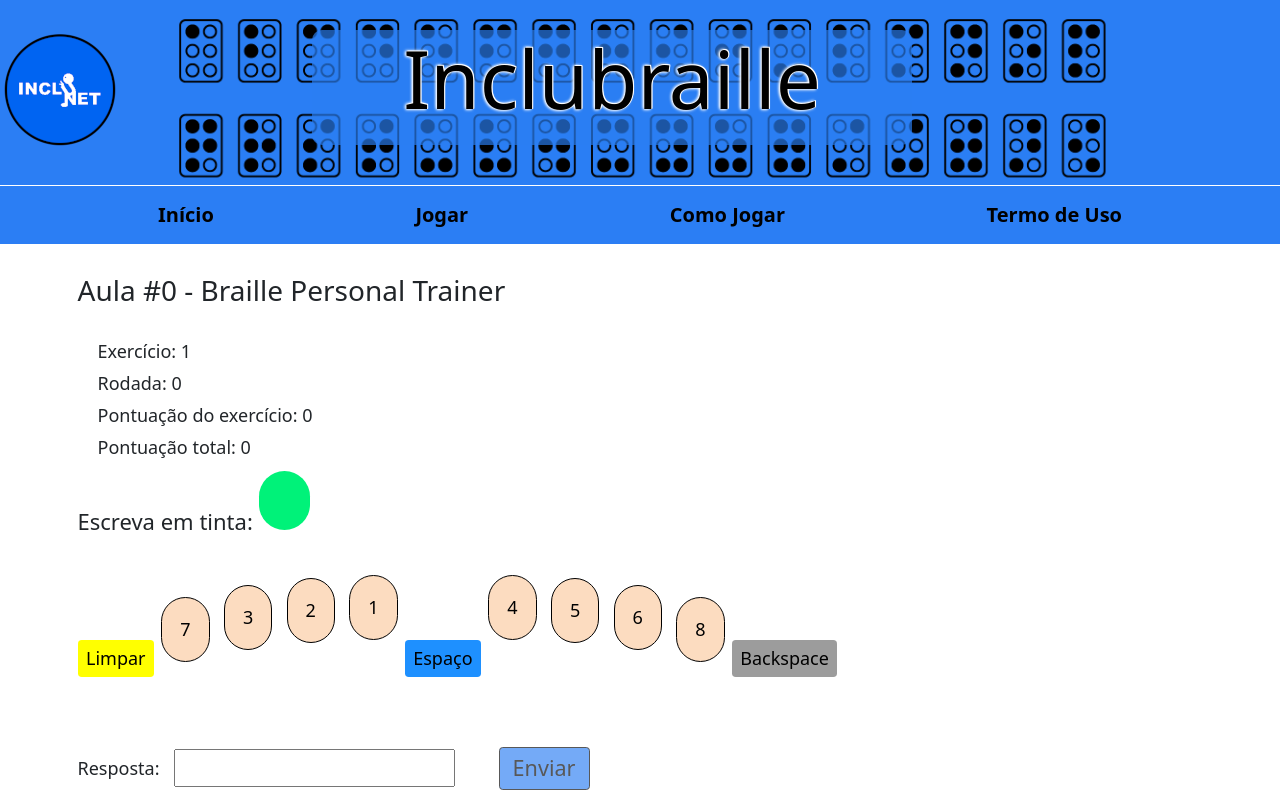
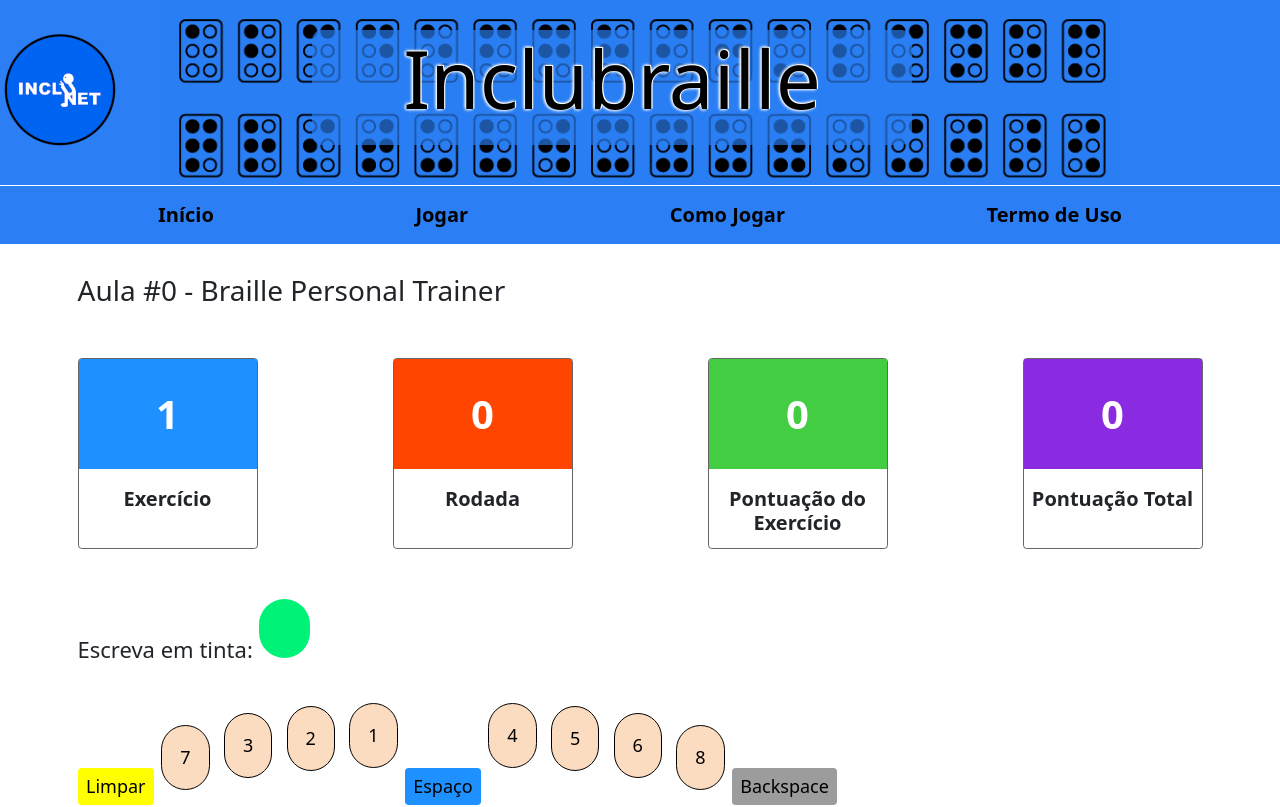
Before and after one commit to inclunet/bin-go, a SvelteKit app in the folder bingo/: page /braille/1/1 in a window 1280 px wide. Shown: the top 807 px of the page. Built offline with nearby package versions, Linux system fonts and the light colour scheme; no server answers.

Commit message:
add cards to view the points

```diff
--- a/bingo/src/routes/braille/[player]/[class]/+page.svelte
+++ b/bingo/src/routes/braille/[player]/[class]/+page.svelte
@@ -24,6 +24,37 @@
      * @type {HTMLAudioElement}
      */
     let startClassAudio;
+
+    let items_points = [
+        {
+            name: "Exercício",
+            value: $braille.CurrentClass + 1,
+            color: "#1E90FF",
+        },
+        {
+            name: "Rodada",
+            value: $braille.CurrentRound,
+            color: "#FF4500",
+        },
+        {
+            name: "Pontuação do Exercício",
+            value: $braille.CurrentPunctuation,
+            color: "#42CD42",
+        },
+        {
+            name: "Pontuação Total",
+            value: $braille.TotalPunctuation,
+            color: "#8A2BE2",
+        },
+    ];
+
+    const upCardsPoints = () => {
+        items_points[0].value = $braille.CurrentClass + 1;
+        items_points[1].value = $braille.CurrentRound;
+        items_points[2].value = $braille.CurrentPunctuation;
+        items_points[3].value = $braille.TotalPunctuation;
+        items_points = items_points;
+    };
 
     const LoadBrailleClass = async () => {
         $braille = await callApi(
@@ -56,6 +87,8 @@
         } else {
             wrongAudio.play();
         }
+
+        upCardsPoints();
     };
 
     onMount(LoadBrailleClass);
@@ -72,16 +105,25 @@
     </header>
 
     <section>
-        <p>{$braille.Description}</p>
+        <p class="paragraph-description">{$braille.Description}</p>
     </section>
 
     <section>
-        <ul>
-            <li>Exercício: {$braille.CurrentClass + 1}</li>
-            <li>Rodada: {$braille.CurrentRound}</li>
-            <li>Pontuação do exercício: {$braille.CurrentPunctuation}</li>
-            <li>Pontuação total: {$braille.TotalPunctuation}</li>
-        </ul>
+        <div class="container_card">
+            {#each items_points as item, index}
+                <div class="card text-center" style="width: 18rem;">
+                    <div class="card-body">
+                        <div
+                            class="card-points"
+                            style="background-color: {item.color};"
+                        >
+                            <p>{item.value}</p>
+                        </div>
+                        <h4 class="card-title">{item.name}</h4>
+                    </div>
+                </div>
+            {/each}
+        </div>
     </section>
 
     <BrailleChallenge
@@ -109,35 +151,45 @@
         font-size: 2.8rem;
     }
 
-    section p,
-    li {
+    h4 {
+        font-size: 2rem;
+    }
+
+    .container_card {
+        margin: 50px 0;
+        display: flex;
+        justify-content: space-between;
+    }
+
+    .card {
+        border: 1px solid rgb(102, 102, 102);
+    }
+    .card-body {
+        padding: 0;
+    }
+
+    .card-points {
+        font-weight: bold;
+    }
+    .card-points p {
+        font-size: 4rem;
+        color: var(--white);
+        padding: 25px 0;
+    }
+
+    .card-title {
+        font-weight: 600;
+        padding: 8px;
+    }
+    .paragraph-description {
         font-size: 1.8rem;
     }
 
-    li {
-        margin-bottom: 0.5rem;
-    }
-    p {
+    .paragraph-description {
         line-height: 4rem;
     }
 
-    .button-color {
-        background-color: var(--primary-button-color);
-        color: var(--black);
-    }
-
-    .button-color:hover {
-        background-color: var(--secondary-button-color);
-        color: var(--white);
-    }
-
-    .term {
-        padding: 3px 5px 3px 5px;
-        margin: 0;
-        font-size: 1em;
-    }
-
-    @media (max-width: 573px) {
+    @media (max-width: 470px) {
         .container {
             padding: 0 20px 0 20px;
         }
@@ -148,7 +200,7 @@
         }
 
         p {
-            line-height: 3.7rem;
+            line-height: 4.7rem;
         }
         section p {
             text-align: justify;
```
